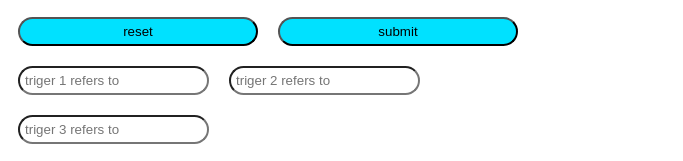
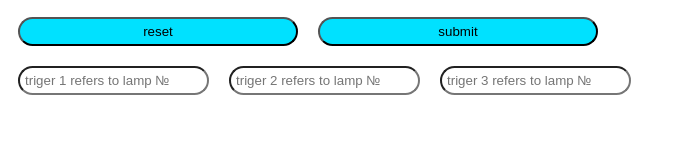
Before and after one commit to LastSkywalkerER/GloJShard, a plain HTML site: page index.html in a window 1280 px wide. Shown: the part 321-482 px from the top of the page, without its empty margins (0-683 px from the left). Drawn offline with Linux system fonts and the light colour scheme.

Commit message:
some corrections

```diff
--- a/css/style.sass
+++ b/css/style.sass
@@ -47,6 +47,8 @@ span
     display: none
     align-items: center
     justify-content: center
+  &>.enebled
+    border: 5px solid green
 
 .room2
   &>div
@@ -68,7 +70,7 @@ span
       z-index: 1
 
 .control
-  width: 600px
+  width: 700px
   display: flex
   flex-wrap: wrap
   &>*
@@ -83,6 +85,7 @@ span
     outline: none
     border-radius: 15px
     padding: 5px
+    flex-basis: 25%
 
 .win, .lose
   width: auto
--- a/index.html
+++ b/index.html
@@ -62,9 +62,9 @@
     <section class="control">
       <button class="reset">reset</button>
       <button class="submit">submit</button>
-      <input type="text" placeholder="triger 1 refers to" />
-      <input type="text" placeholder="triger 2 refers to" />
-      <input type="text" placeholder="triger 3 refers to" />
+      <input type="text" placeholder="triger 1 refers to lamp №" />
+      <input type="text" placeholder="triger 2 refers to lamp №" />
+      <input type="text" placeholder="triger 3 refers to lamp №" />
     </section>
     <div class="room2"></div>
     <script src="js/main.js"></script>
--- a/js/main.js
+++ b/js/main.js
@@ -52,6 +52,7 @@ class GameWithRooms {
         } else {
           this.lampsState[index].state = 'heat';
         }
+        item.classList.toggle('enebled');
       }
     });
     this.render();
@@ -90,6 +91,7 @@ class GameWithRooms {
     this.room2.style.visibility = 'visible  ';
     this.winAlert.style.display = 'none';
     this.loseAlert.style.display = 'none';
+    this.trigers.forEach(item => item.classList.remove('enebled'));
   }
 
   submit() {
```
Also changed, not shown: css/style.css, 1 other file.
